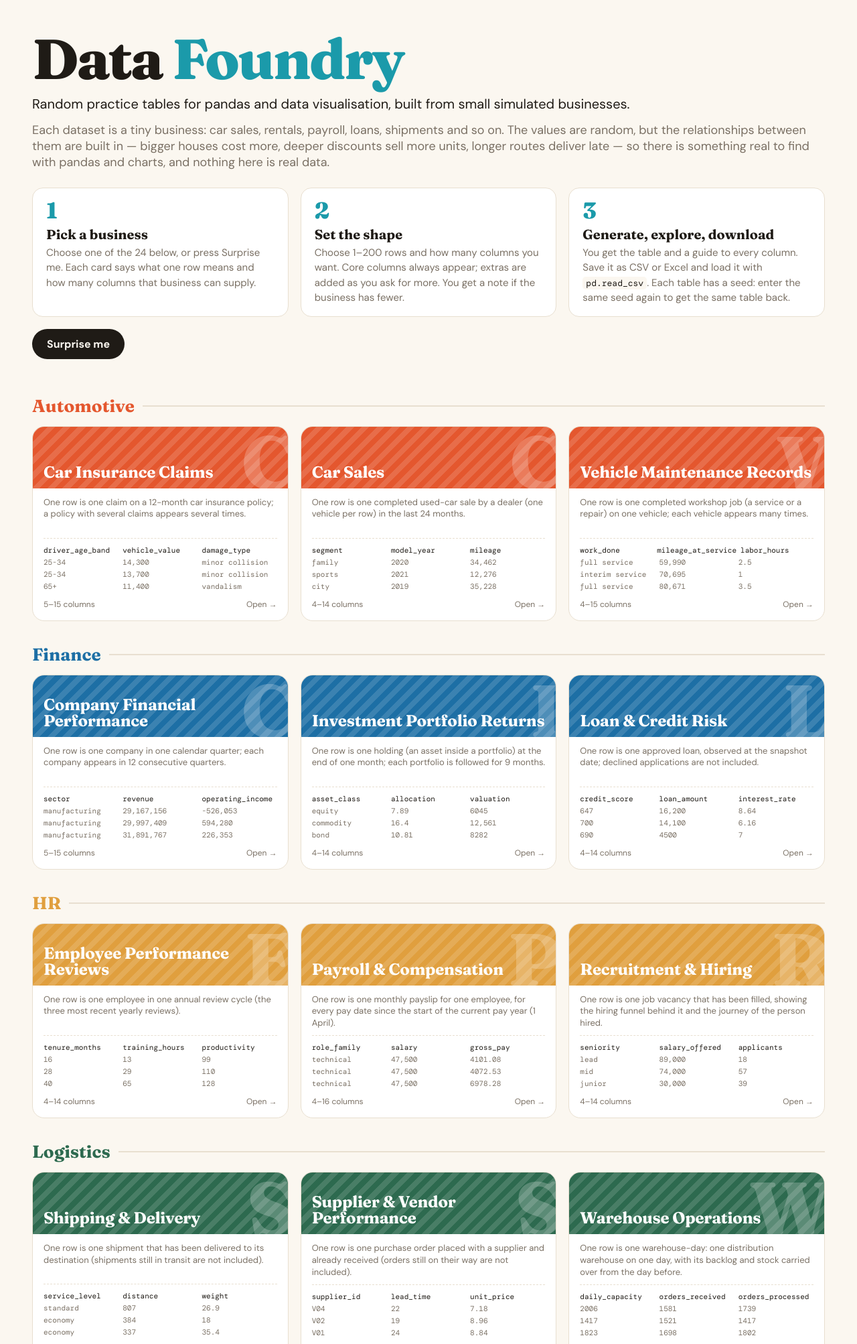
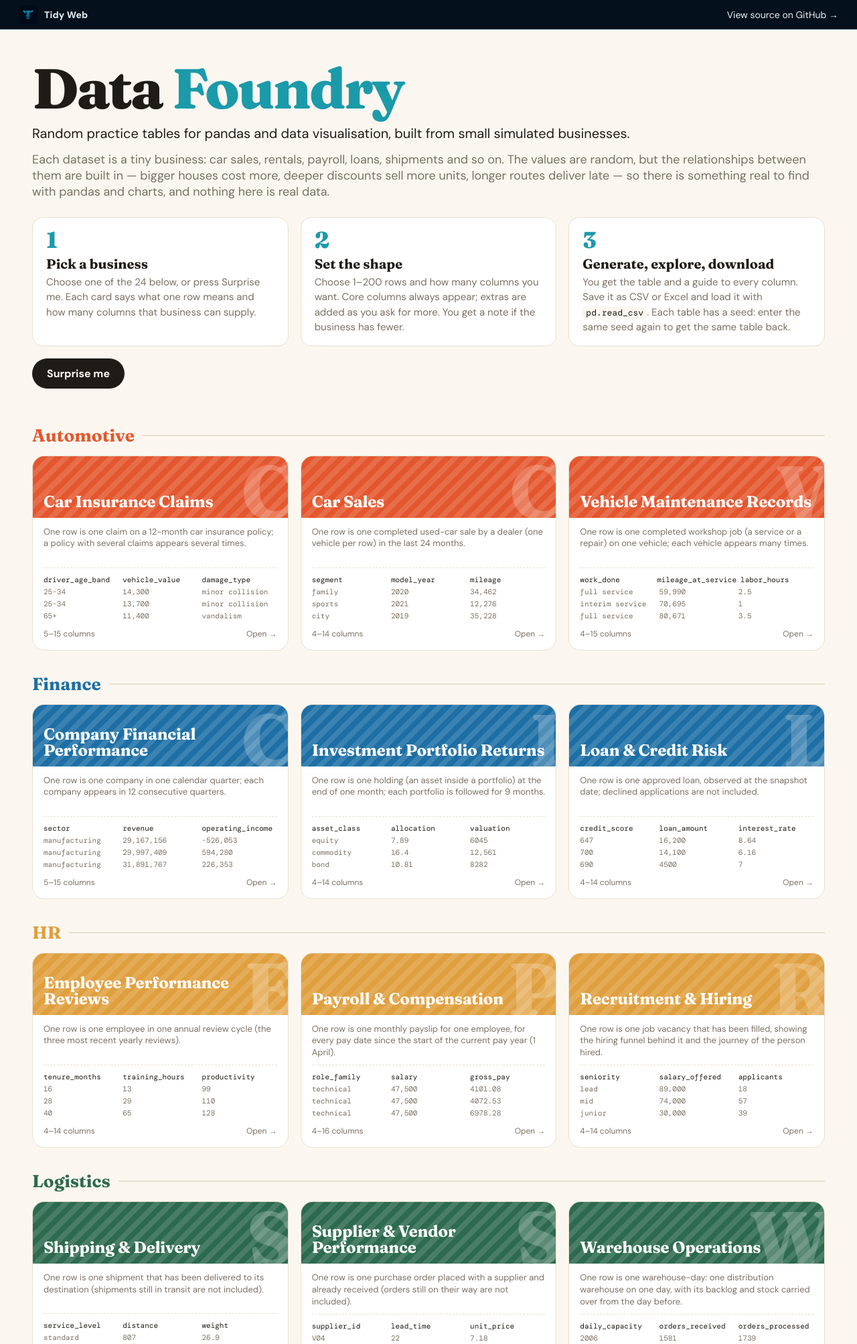
Before and after one commit to TidyWeb/data-foundry-standalone-app, a Flask app: page / in a window 1280 px wide. Shown: the top 2006 px of the page at 67% size. Run offline with Flask 3, Linux system fonts and the light colour scheme.

Commit message:
Add Tidy Web brand strip and footer links

```diff
--- /dev/null
+++ b/static/brand.css
@@ -0,0 +1,12 @@
+/* Tidy Web brand strip: sits above the slide-out table so it is never covered */
+:root { --bar: 44px; }
+.brandbar { position: sticky; top: 0; z-index: 10; height: var(--bar); display: flex; align-items: center; justify-content: space-between;
+            gap: 12px; padding: 0 28px; background: #04101c; color: #e8f4f8; font-size: 14px; border-bottom: 1px solid #1B9AAA55; }
+.brandbar a { color: inherit; text-decoration: none; }
+.brandbar .brand { display: flex; align-items: center; gap: 10px; font-weight: 700; letter-spacing: .01em; }
+.brandbar .brand img { display: block; border-radius: 6px; }
+.brandbar a:hover, .brandbar a:focus-visible { color: #34b7c7; }
+.brandbar a:focus-visible { outline: 2px solid #34b7c7; outline-offset: 3px; border-radius: 4px; }
+.veil, .drawer { top: var(--bar); }
+footer a { color: var(--accent); }
+@media (max-width: 560px) { .brandbar { padding: 0 16px; font-size: 13px; } }
--- a/templates/index.html
+++ b/templates/index.html
@@ -6,8 +6,16 @@
     <title>{% if table %}{{ table.recipe.title }} - {% endif %}Data Foundry</title>
     <meta name="description" content="Random practice datasets for learning pandas and data visualisation, built from small simulated businesses so the numbers make sense together.">
     <link rel="stylesheet" href="{{ url_for('static', filename='style.css') }}">
+    <link rel="stylesheet" href="{{ url_for('static', filename='brand.css') }}">
 </head>
 <body{% if table %} class="has-drawer"{% endif %}>
+<div class="brandbar">
+    <a class="brand" href="https://github.com/TidyWeb" target="_blank" rel="noopener" aria-label="Tidy Web on GitHub">
+        <img src="{{ url_for('static', filename='tidyweb-logo.png') }}" width="28" height="28" alt="">
+        <span>Tidy Web</span>
+    </a>
+    <a class="src" href="https://github.com/TidyWeb/data-foundry-standalone-app" target="_blank" rel="noopener">View source on GitHub &rarr;</a>
+</div>
 <header>
     <h1>Data <span>Foundry</span></h1>
     <p class="lead">Random practice tables for pandas and data visualisation, built from small simulated businesses.</p>
@@ -45,6 +53,7 @@
 
 <footer>
     <p>Data Foundry generates fictional data for practice. Nothing here describes real people, companies or events.</p>
+    <p>Made by <a href="https://github.com/TidyWeb" target="_blank" rel="noopener">Tidy Web</a> &middot; <a href="https://github.com/TidyWeb/data-foundry-standalone-app" target="_blank" rel="noopener">Source on GitHub</a> &middot; <a href="https://tidyweb.github.io/data-foundry/" target="_blank" rel="noopener">Browser version</a> &middot; MIT licence</p>
 </footer>
 
 {% if table %}
```
Also changed, not shown: static/tidyweb-logo.png (added).
